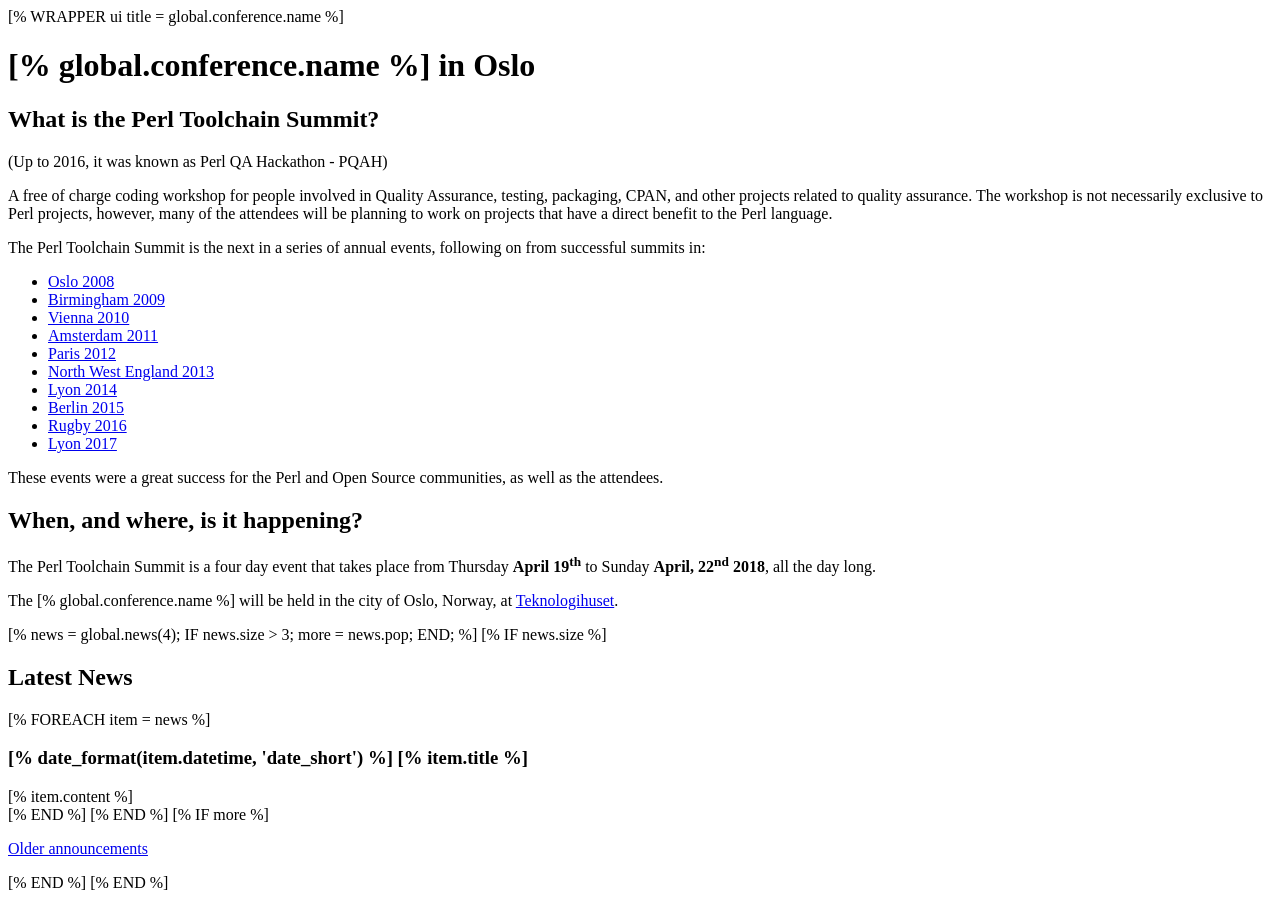
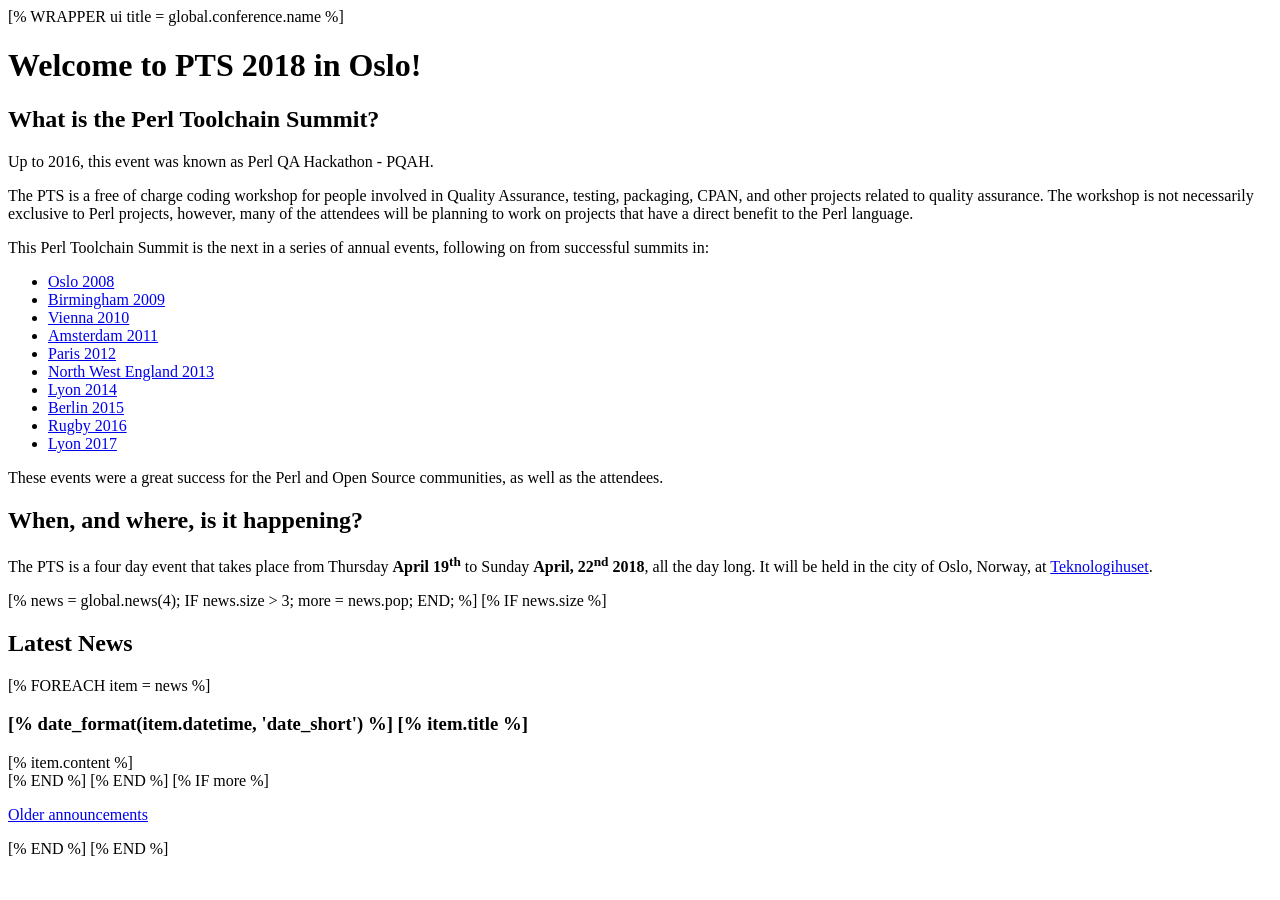
Before and after one commit to Act-Conferences/pts2018, a plain HTML site: page actdocs/static/index.html in a window 1280 px wide. After the commit the page ends 866 px from the top, so only its background shows below. Drawn offline with Linux system fonts and the light colour scheme.

Commit message:
Language fixes

```diff
--- a/actdocs/static/index.html
+++ b/actdocs/static/index.html
@@ -1,17 +1,15 @@
 [% WRAPPER ui title = global.conference.name %]
 
-<h1>[% global.conference.name %] in Oslo</h1>
+<h1>Welcome to PTS 2018 in Oslo!</h1>
 
 <h2>What is the Perl Toolchain Summit?</h2>
 
-<p>(Up to 2016, it was known as Perl QA Hackathon - PQAH)</p>
+<p>Up to 2016, this event was known as Perl QA Hackathon - PQAH.</p>
 
-<p>A free of charge coding workshop for people involved in Quality Assurance, testing,
-packaging, CPAN, and other projects related to quality assurance. The workshop is not necessarily exclusive to Perl projects, however, many of the attendees will be planning
-to work on projects that have a direct benefit to the Perl language.
+<p>The PTS is a free of charge coding workshop for people involved in Quality Assurance, testing, packaging, CPAN, and other projects related to quality assurance. The workshop is not necessarily exclusive to Perl projects, however, many of the attendees will be planning to work on projects that have a direct benefit to the Perl language.
 </p>
 
-<p>The Perl Toolchain Summit is the next in a series of annual events, following on from successful summits in:</p>
+<p>This Perl Toolchain Summit is the next in a series of annual events, following on from successful summits in:</p>
 
 <ul>
 <li><a href="http://perl-qa.hexten.net/wiki/index.php/OsloQAWorkshop2008">Oslo 2008</a></li>
@@ -30,10 +28,8 @@ to work on projects that have a direct benefit to the Perl language.
 
 <h2>When, and where, is it happening?</h2>
 
-<p>The Perl Toolchain Summit is a four day event that takes place from Thursday <b>April 19<sup>th</sup></b>
-to Sunday <b>April, 22<sup>nd</sup> 2018</b>, all the day long.</p>
-<p>The [% global.conference.name %] will be held in the city of Oslo, Norway, at
-<a href="http://www.teknologihuset.no" target="_new">Teknologihuset</a>.
+<p>The PTS is a four day event that takes place from Thursday <b>April 19<sup>th</sup></b>
+to Sunday <b>April, 22<sup>nd</sup> 2018</b>, all the day long. It will be held in the city of Oslo, Norway, at <a href="http://www.teknologihuset.no" target="_new">Teknologihuset</a>.
 </p>
 
 [% news = global.news(4);
```
